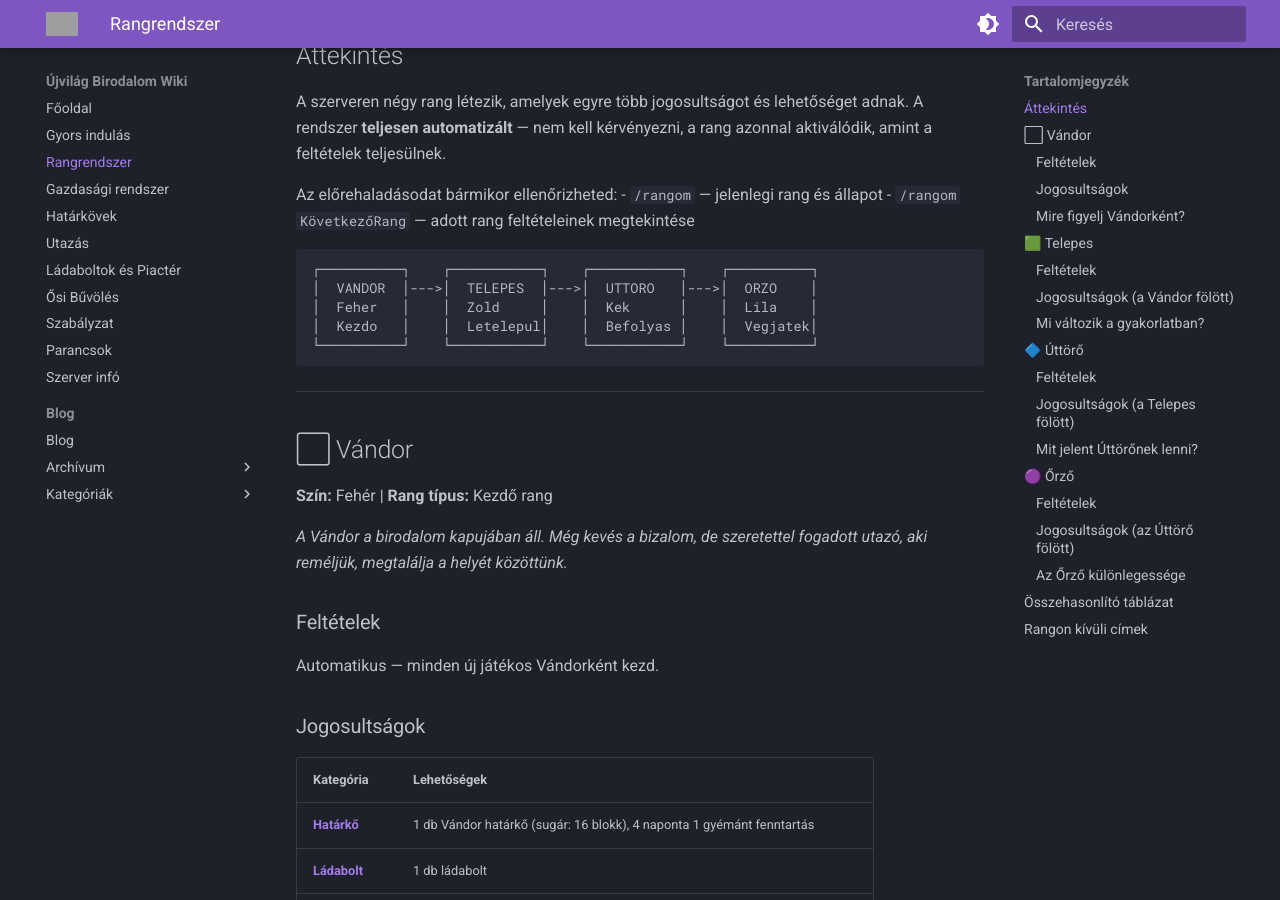
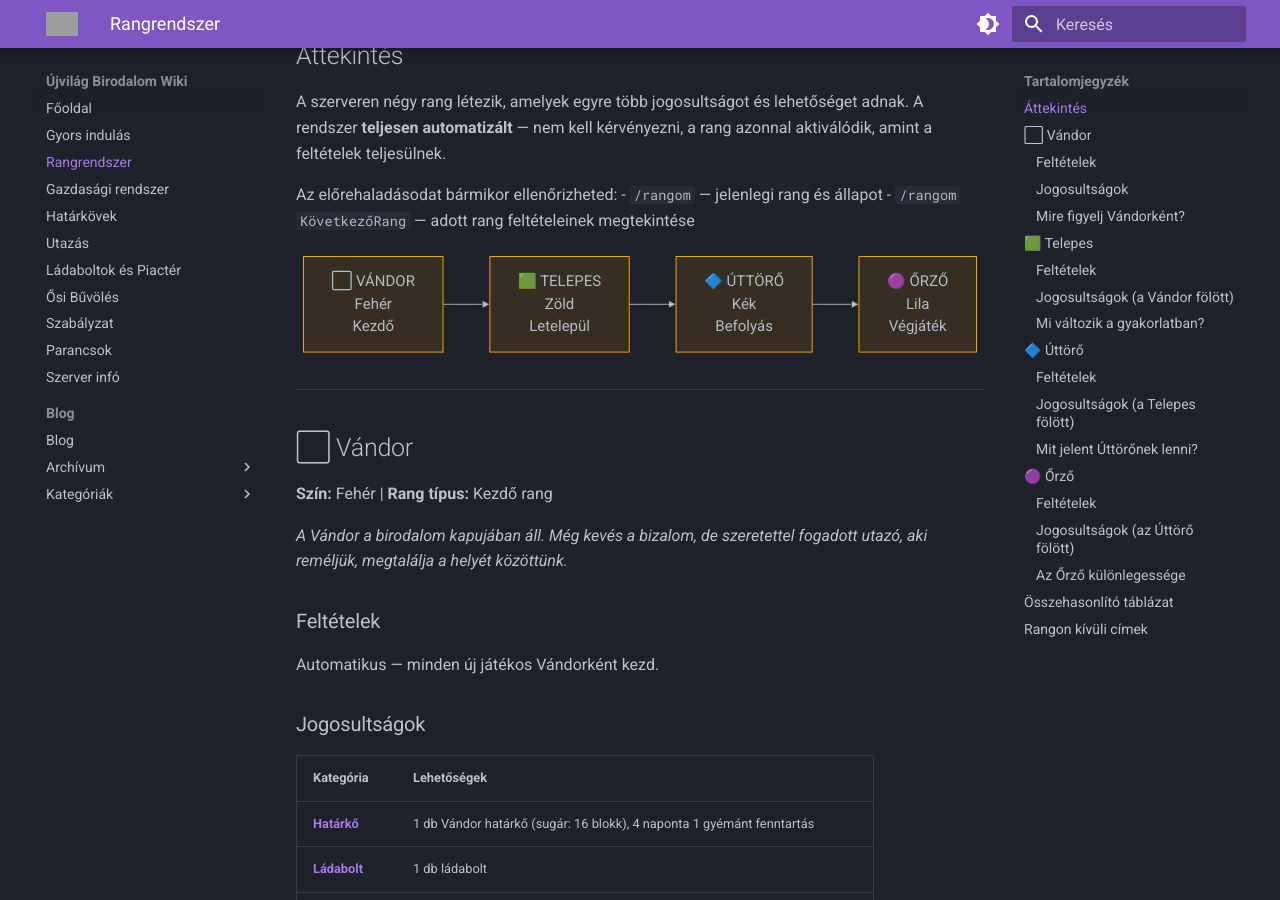
Before and after one commit to tnkarno/ujvilag-wiki, an MkDocs documentation site: the page built from docs/rangok.md, in a window 1280 px wide and 900 px high, scrolled down 300 px. Built offline with MkDocs 1.6.1 and Material for MkDocs 9.7.7, drawn with Linux system fonts in a browser that asks for light colours; grey boxes are pictures that could not be loaded.

Commit message:
fix rangrendszer tablazat

````diff
--- a/docs/rangok.md
+++ b/docs/rangok.md
@@ -14,12 +14,11 @@ Az előrehaladásodat bármikor ellenőrizheted:
 - `/rangom` — jelenlegi rang és állapot
 - `/rangom KövetkezőRang` — adott rang feltételeinek megtekintése
 
-```
-┌──────────┐    ┌───────────┐    ┌───────────┐    ┌──────────┐
-│  VANDOR  │--->│  TELEPES  │--->│  UTTORO   │--->│  ORZO    │
-│  Feher   │    │  Zold     │    │  Kek      │    │  Lila    │
-│  Kezdo   │    │  Letelepul│    │  Befolyas │    │  Vegjatek│
-└──────────┘    └───────────┘    └───────────┘    └──────────┘
+```mermaid
+graph LR
+    A["⬜ VÁNDOR\nFehér\nKezdő"] --> B["🟩 TELEPES\nZöld\nLetelepül"]
+    B --> C["🔷 ÚTTÖRŐ\nKék\nBefolyás"]
+    C --> D["🟣 ŐRZŐ\nLila\nVégjáték"]
 ```
 
 ---
````
